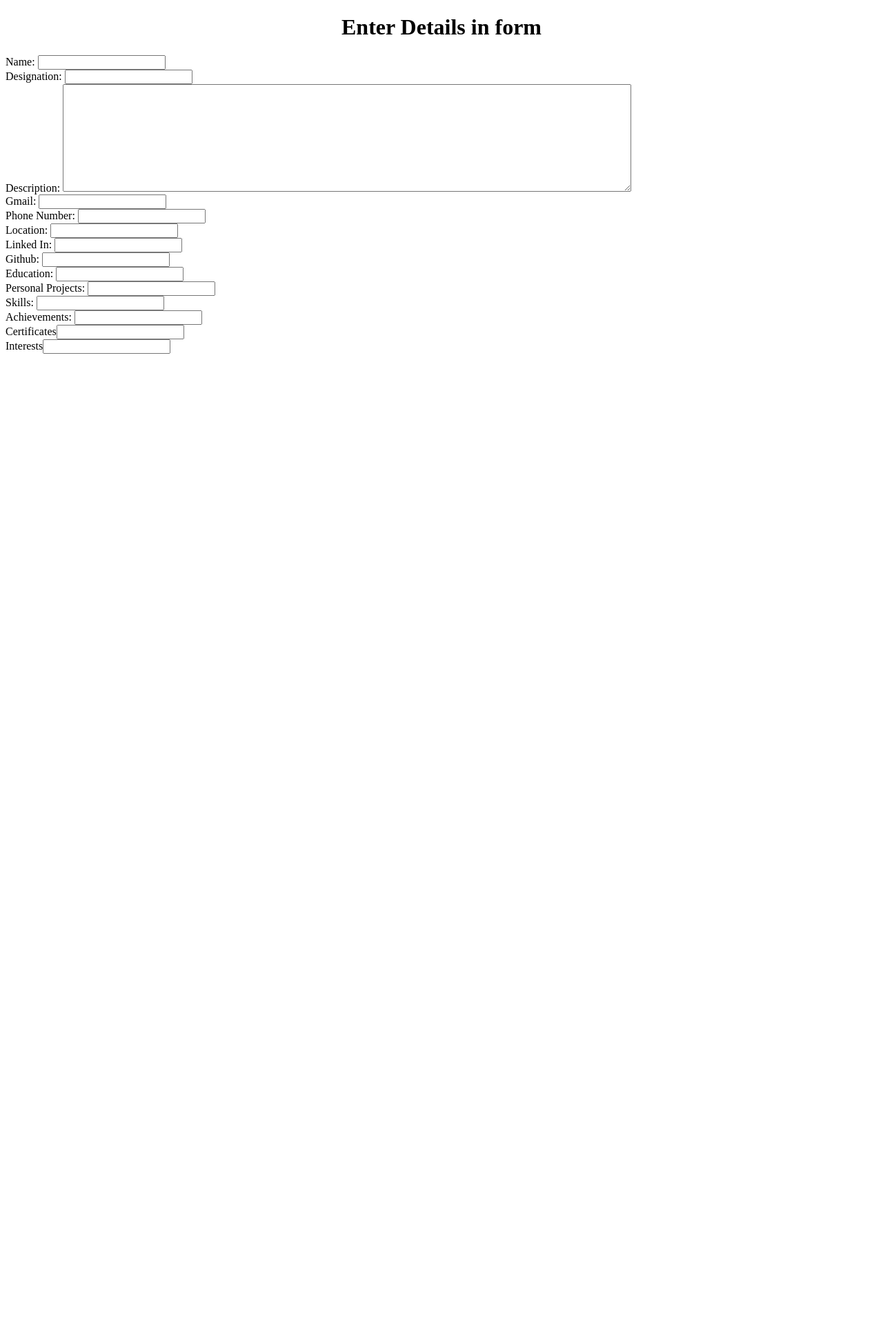
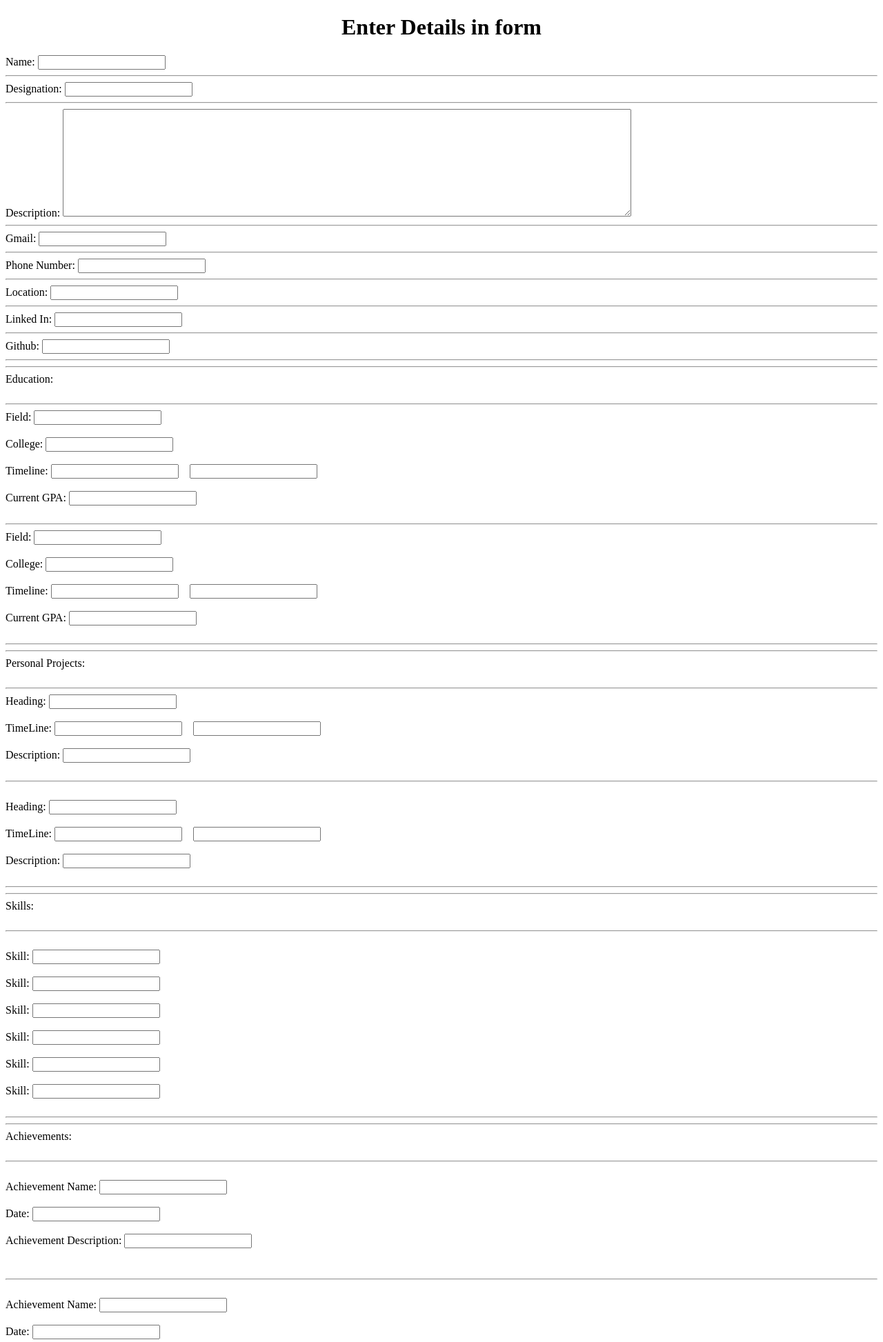
Before and after one commit to akhilgoel0007/Portfolio-Generator-Django-, a Django app: page /form in a window 1280 px wide. Shown: the top 1946 px of the page at 69% size. Before the commit the page ends 513 px from the top, so only its background shows below. Run offline with Django 3.2, Linux system fonts and the light colour scheme.

Commit message:
Third commit

```diff
--- a/templates/ResumeForm.html
+++ b/templates/ResumeForm.html
@@ -5,24 +5,112 @@
 </head>
 <body>
 	<h1><center>Enter Details in form</center></h1>
-	<form>
-		<label>Name: </label><input type="text" name="Name" id="CandidateName"><br>
-		<label>Designation: </label>
-		<input type="text" name="Designation" id="CandidateDesignation"><br>
-		<label>Description: </label>
-		<textarea name="Description" id="CandidateDescription" rows="10" cols="100"></textarea><br>
-		<label>Gmail: </label><input type="text" name="Gmail" id="CandidateGmail"><br>
-		<label>Phone Number: </label>
-		<input type="text" name="PhoneNumber" id="CandidatePhoneNumber"><br>
-		<label>Location: </label><input type="text" name="Location" id="CandidateLocation"><br>
-		<label>Linked In: </label><input type="text" name="LinkedIn" id="CandidateLinkedIn"><br>
-		<label>Github: </label><input type="text" name="Github" id="CandidateGithub"><br>
-		<label>Education: </label><input type="text" name="Name" id="CandidateName"><br>
-		<label>Personal Projects: </label><input type="text" name="Name" id="CandidateName"><br>
-		<label>Skills: </label><input type="text" name="Name" id="CandidateName"><br>
-		<label>Achievements: </label><input type="text" name="Name" id="CandidateName"><br>
-		<label>Certificates</label><input type="text" name="Name" id="CandidateName"><br>
-		<label>Interests</label><input type="text" name="Name" id="CandidateName"><br>
+	<form action="/GeneratedResume" method='get'>
+		<label>Name: </label><input type="text" name="Name" id="CandidateName">
+		<br><hr>
+		<label>Designation: </label><input type="text" name="Designation" id="CandidateDesignation">
+		<br><hr>
+		<label>Description: </label><textarea name="Description" id="CandidateDescription" rows="10" cols="100"></textarea>
+		<br><hr>
+		<label>Gmail: </label><input type="text" name="Gmail" id="CandidateGmail">
+		<br><hr>
+		<label>Phone Number: </label><input type="text" name="PhoneNumber" id="CandidatePhoneNumber">
+		<br><hr>
+		<label>Location: </label><input type="text" name="Location" id="CandidateLocation">
+		<br><hr>
+		<label>Linked In: </label><input type="text" name="LinkedIn" id="CandidateLinkedIn">
+		<br><hr>
+		<label>Github: </label><input type="text" name="Github" id="CandidateGithub">
+		<br><hr><hr>
+		<label>Education: </label>
+		<br><br><hr>
+		<label>Field: </label><input type="text" name="Field" id="CandidateField">
+		<br><br>
+		<label>College: </label><input type="text" name="College" id="CandidateCollege">
+		<br><br>
+		<label>Timeline: </label><input type="text" name="StartTime" id="StudyStartTime">&emsp;<input type="text" name="StudyEndTime" id="CandidateGithub">
+		<br><br>
+		<label>Current GPA: </label><input type="text" name="GPA" id="CandidateGPA">
+		<br><br><hr>
+		<label>Field: </label><input type="text" name="Field" id="CandidateField">
+		<br><br>
+		<label>College: </label><input type="text" name="College" id="CandidateCollege">
+		<br><br>
+		<label>Timeline: </label><input type="text" name="StartTime" id="StudyStartTime">&emsp;<input type="text" name="StudyEndTime" id="CandidateGithub">
+		<br><br>
+		<label>Current GPA: </label><input type="text" name="GPA" id="CandidateGPA">
+		<br><br><hr><hr>
+		<label>Personal Projects: </label>
+		<br><br><hr>
+		<label>Heading: </label><input type="text" name="Heading" id="ProjectHeading">
+		<br><br>
+		<label>TimeLine: </label><input type="text" name="Timeline" id="ProjectStartTime">&emsp;<input type="text" name="EndTime" id="ProjectEndTime">
+		<br><br>
+		<label>Description: </label><input type="text" name="Description" id="ProjectDescription">
+		<br><br><hr><br>
+		<label>Heading: </label><input type="text" name="Heading" id="ProjectHeading">
+		<br><br>
+		<label>TimeLine: </label><input type="text" name="Timeline" id="ProjectStartTime">&emsp;<input type="text" name="EndTime" id="ProjectEndTime">
+		<br><br>
+		<label>Description: </label><input type="text" name="Description" id="ProjectDescription">
+		<br><br><hr><hr>
+		<label>Skills: </label>
+		<br><br><hr><br>
+		<label>Skill: </label><input type="text" name="Skill" id="CandidateSkill">
+		<br><br>
+		<label>Skill: </label><input type="text" name="Skill" id="CandidateSkill">
+		<br><br>
+		<label>Skill: </label><input type="text" name="Skill" id="CandidateSkill">
+		<br><br>
+		<label>Skill: </label><input type="text" name="Skill" id="CandidateSkill">
+		<br><br>
+		<label>Skill: </label><input type="text" name="Skill" id="CandidateSkill">
+		<br><br>
+		<label>Skill: </label><input type="text" name="Skill" id="CandidateSkill">
+		<br><br><hr><hr>
+		<label>Achievements: </label>
+		<br><br><hr><br>
+		<label>Achievement Name: </label><input type="text" name="Heading" id="AchievementHeading">
+		<br><br>
+		<label>Date: </label><input type="text" name="Timeline" id="AchievementDate">
+		<br><br>
+		<label>Achievement Description: </label><input type="text" name="Description" id="AchievementDescription">
+		<br><br><br><hr><br>
+		<label>Achievement Name: </label><input type="text" name="Heading" id="AchievementHeading">
+		<br><br>
+		<label>Date: </label><input type="text" name="Timeline" id="AchievementDate">
+		<br><br>
+		<label>Achievement Description: </label><input type="text" name="Description" id="AchievementDescription">
+		<br><br><hr><hr>
+		<label>Certificates: </label>
+		<br><br><hr>
+		<label>Certificate Heading: </label><input type="text" name="Heading" id="CertificateHeading">
+		<br><br>
+		<label>Certificate TimeLine: </label><input type="text" name="Timeline" id="CertificateStartTime">&emsp;<input type="text" name="EndTime" id="CertificateEndTime">
+		<br><br>
+		<label>Certificate Description: </label><input type="text" name="Description" id="CertificateDescription">
+		<br><br><hr><br>
+		<label>Certificate Heading: </label><input type="text" name="Heading" id="CertificateHeading">
+		<br><br>
+		<label>Certificate TimeLine: </label><input type="text" name="Timeline" id="CertificateStartTime">&emsp;<input type="text" name="EndTime" id="CertificateEndTime">
+		<br><br>
+		<label>Certificate Description: </label><input type="text" name="Description" id="CertificateDescription">
+		<br><br><hr><hr>
+		<label>Interests: </label>
+		<br><br><hr><br>
+		<label>Interest: </label><input type="text" name="Interest" id="CandidateInterest">
+		<br><br>
+		<label>Interest: </label><input type="text" name="Interest" id="CandidateInterest">
+		<br><br>
+		<label>Interest: </label><input type="text" name="Interest" id="CandidateInterest">
+		<br><br>
+		<label>Interest: </label><input type="text" name="Interest" id="CandidateInterest">
+		<br><br>
+		<label>Interest: </label><input type="text" name="Interest" id="CandidateInterest">
+		<br><br>
+		<label>Interest: </label><input type="text" name="Interest" id="CandidateInterest">
+		<br><br><hr><hr>
+		<input type="submit" value="Submit">
 	</form>
 </body>
 </html>
```
